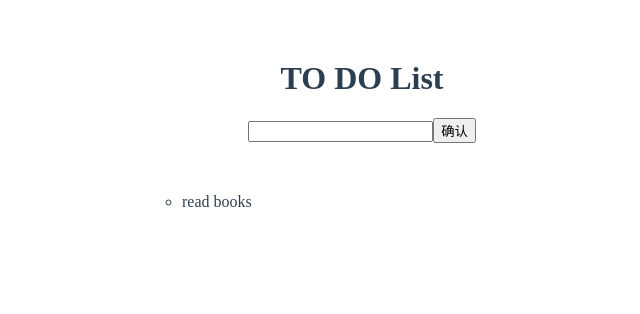
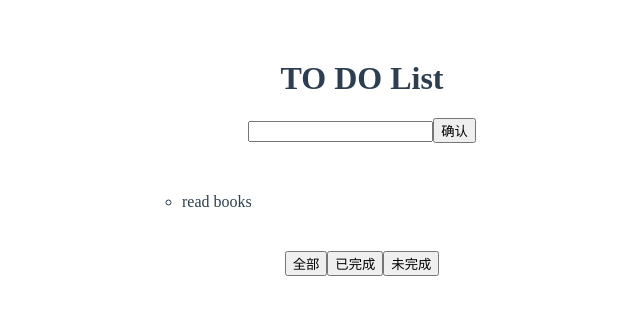
Before and after one commit to heheyuanqing/TodoList, a Vue app: page / in a window 1280 px wide. Shown: the top 314 px of the page, without its empty margins (278-918 px from the left). Built offline with nearby package versions, Linux system fonts and the light colour scheme.

Commit message:
增加button对task分类

```diff
--- a/src/components/Content.vue
+++ b/src/components/Content.vue
@@ -6,6 +6,11 @@
       <ul>
         <li v-for="task in tasks" v-bind:class={finished:task.isFinished} v-on:click="finish(task)">{{task.content}}</li>
       </ul>
+    </div>
+    <div v-bind:class={btn:true}>
+      <button>全部</button>
+      <button>已完成</button>
+      <button>未完成</button>
     </div>
   </div>
 </template>
@@ -45,4 +50,7 @@ ul{
 .finished{
   text-decoration: line-through;
 }
+  .btn{
+    margin-top: 40px;
+  }
 </style>
```
